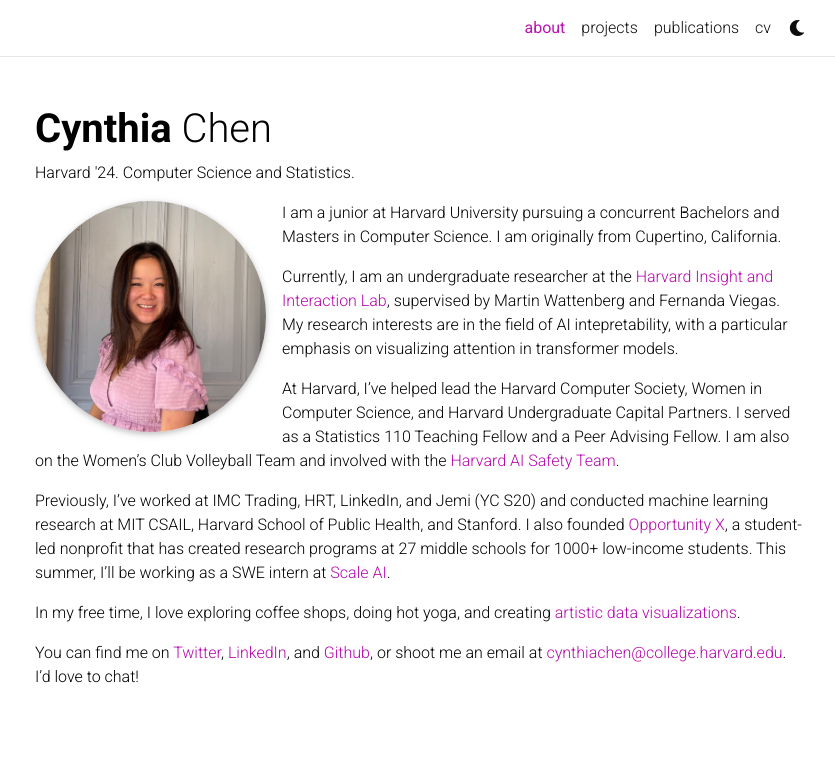
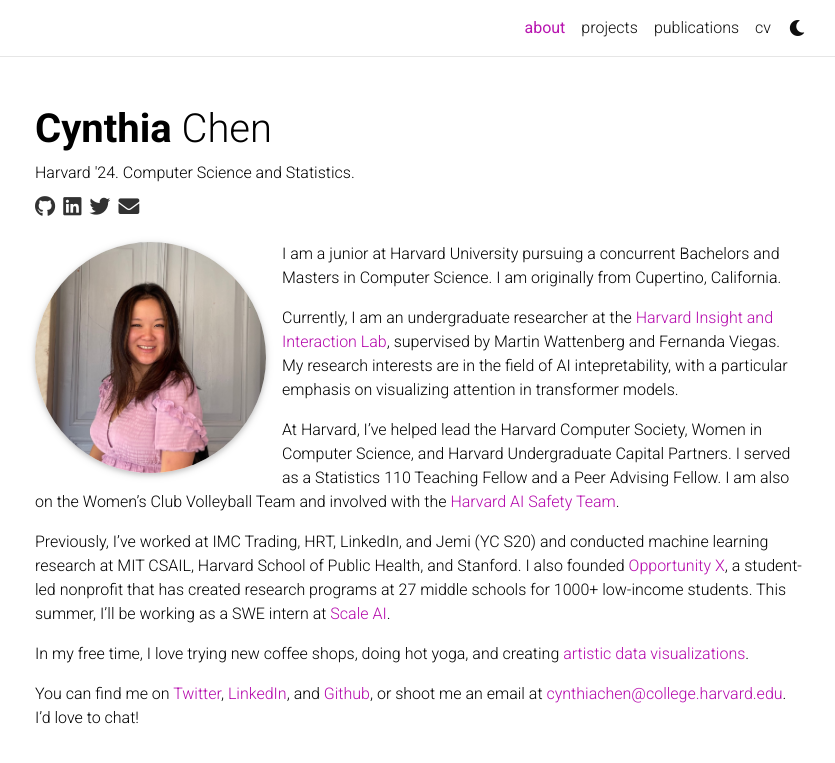
Before and after one commit to chenxcynthia/chenxcynthia.github.io, a Jekyll site: the page built from _pages/about.md, in a window 1280 px wide. Shown: the top 763 px of the page, without its empty margins (220-1055 px from the left). Built offline with Jekyll 4.4.1, drawn with Linux system fonts in a browser that asks for light colours; full-size pictures stand in for the smaller copies a plugin makes; comment, search, counter and statistics services are not loaded; a style sheet for code colours, icons or effects is not loaded.

Commit message:
add icons

```diff
--- a/_layouts/about.html
+++ b/_layouts/about.html
@@ -5,11 +5,26 @@ layout: default
 <!-- about.html -->
       <div class="post">
         <header class="post-header">
+
           <h1 class="post-title">
            {% if site.title == "blank" -%}<span class="font-weight-bold">{{ site.first_name }}</span> {{ site.middle_name }} {{ site.last_name }}{%- else -%}{{ site.title }}{%- endif %}
           </h1>
+
           <p class="desc">{{ page.subtitle }}</p>
+
+          <div class="social">
+            <div class="contact-icons">
+              <a href="https://github.com/cynthia9chen/decode-seq"><i class="fab fa-github gh-icon"></i> </a>
+              <a href="https://www.linkedin.com/in/cchen18/"><i class="fab fa-linkedin"></i> </a>
+              <a href="https://twitter.com/chenxcynthia"><i class="fab fa-twitter"></i> </a>
+              <a href="mailto:cynthiachen@college.harvard.edu"><i class="fas fa-envelope"></i> </a>
+              <!-- <a href="https://scholar.google.com/citations?user=iW3h_XoAAAAJ&hl=en"><i class="ai ai-google-scholar"> </a> -->
+
+            </div>
+          </div>
+
         </header>
+
 
         <article>
           {% if page.profile -%}
--- a/_pages/about.md
+++ b/_pages/about.md
@@ -23,6 +23,6 @@ At Harvard, I've helped lead the Harvard Computer Society, Women in Computer Sci
 
 Previously, I've worked at IMC Trading, HRT, LinkedIn, and Jemi (YC S20) and conducted machine learning research at MIT CSAIL, Harvard School of Public Health, and Stanford. I also founded [Opportunity X](https://opportunityx.org/), a student-led nonprofit that has created research programs at 27 middle schools for 1000+ low-income students. This summer, I'll be working as a SWE intern at [Scale AI](http://scale.com/).
 
-In my free time, I love exploring coffee shops, doing hot yoga, and creating [artistic data visualizations](https://github.com/cynthia9chen/data-art).
+In my free time, I love trying new coffee shops, doing hot yoga, and creating [artistic data visualizations](https://github.com/cynthia9chen/data-art).
 
 You can find me on [Twitter](https://twitter.com/chenxcynthia), [LinkedIn](https://www.linkedin.com/in/cchen18/), and [Github](https://github.com/cynthia9chen), or shoot me an email at <a href="mailto:cynthiachen@college.harvard.edu">cynthiachen@college.harvard.edu</a>. I'd love to chat!
--- a/_sass/_base.scss
+++ b/_sass/_base.scss
@@ -301,12 +301,18 @@ blockquote {
 .social {
   text-align: center;
 
+
   .contact-icons {
-    font-size: 4rem;
+    font-size: 1.3rem;
+    text-align: left;
+    margin-bottom: 0.5cm;
+    margin-top: -0.25cm;
 
     a {
+      padding-right:3px;
+      text-decoration: none;
       i::before {
-        color: var(--global-text-color);
+        color: #323232;
         transition-property: all 0.2s ease-in-out;
       }
 
@@ -316,10 +322,11 @@ blockquote {
         }
       }
     }
+
   }
 
   .contact-note {
-    font-size: 0.8rem;
+    font-size: 0.5rem;
   }
 }
 
@@ -776,6 +783,11 @@ html.transition *:after {
       padding: 8px;
     }
   }
+
+  // .post-header {
+  //   // margin-bottom: 0.8cm;
+  // }
+
 }
 
 progress {
```
